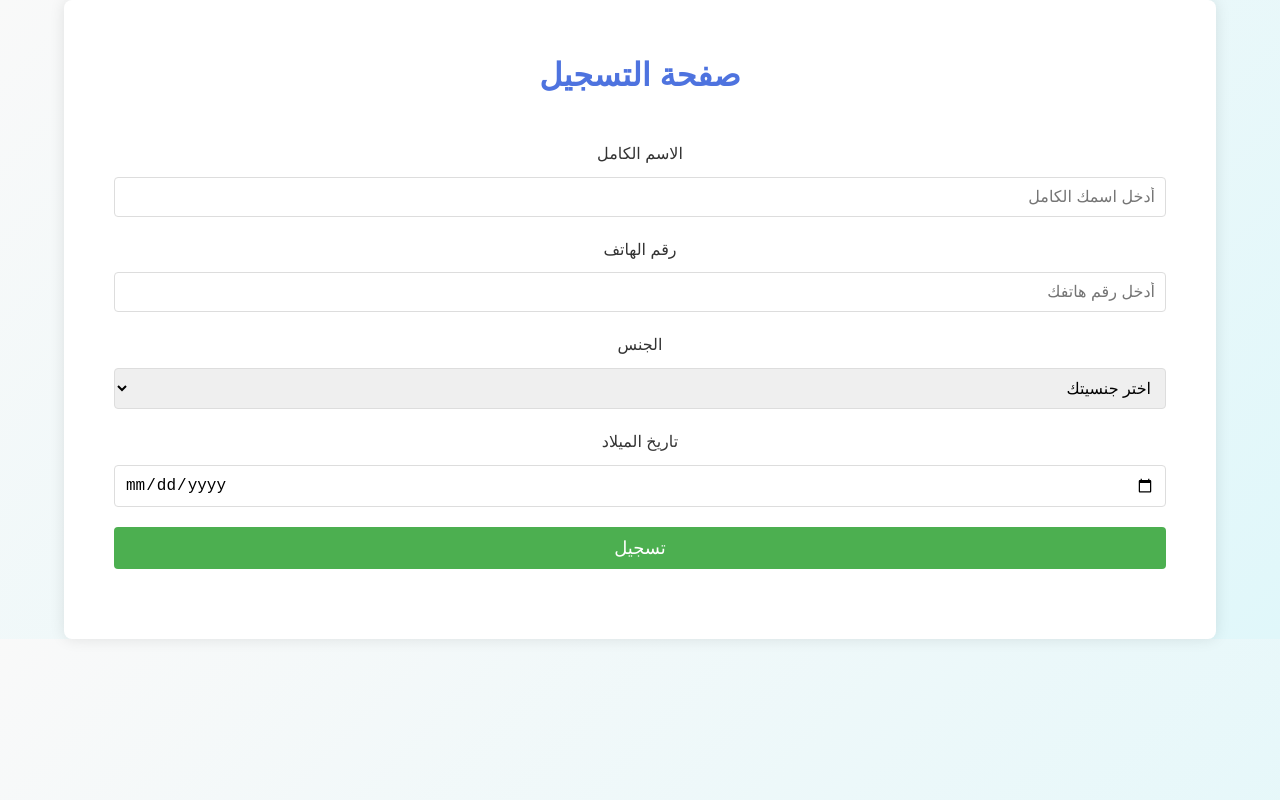
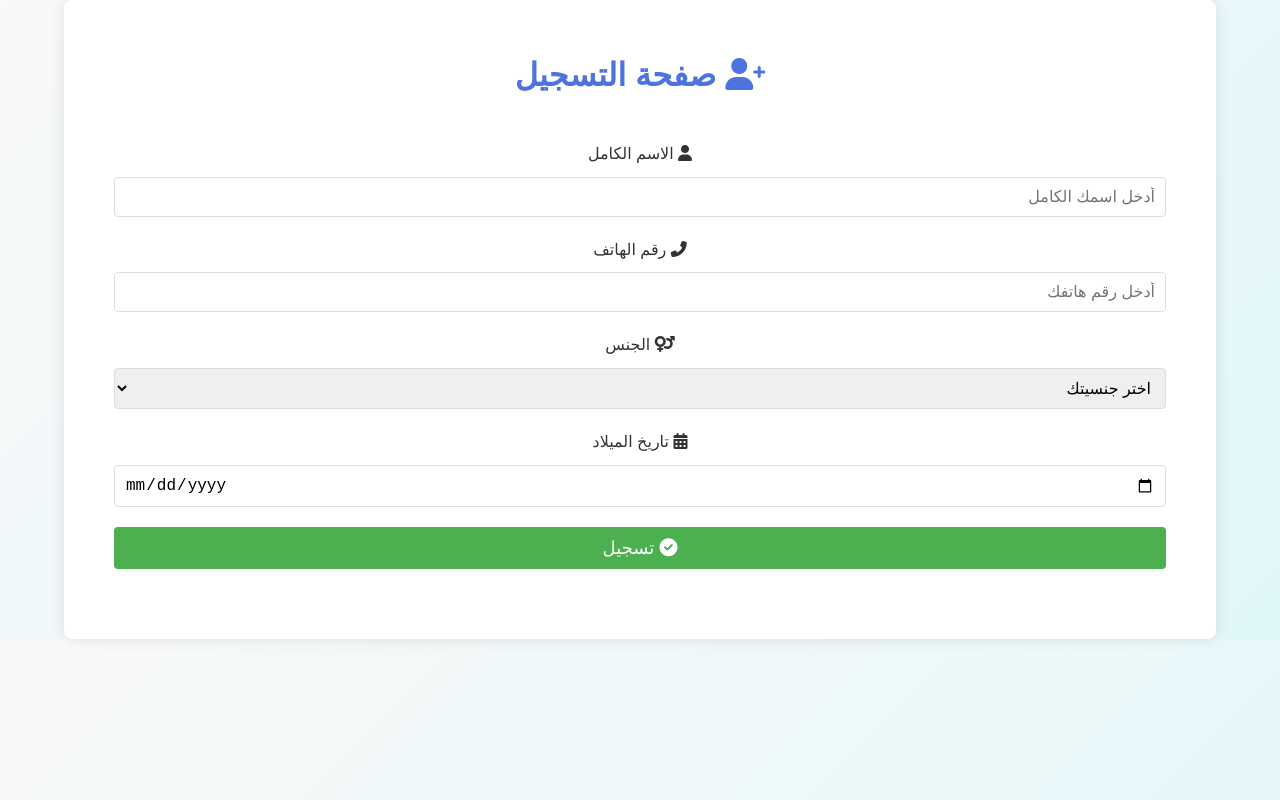
Before and after one commit to SidiM2024/Quran, a plain HTML site: page forum.html in a window 1280 px wide. Drawn offline with Linux system fonts and the light colour scheme.

Commit message:
Update forum.html

```diff
--- a/forum.html
+++ b/forum.html
@@ -9,22 +9,20 @@
 </head>
 <body>
 
-
-
     <!-- المحتوى الرئيسي -->
     <div class="container">
-            <h2>صفحة التسجيل</h2>
+        <h2><i class="fas fa-user-plus"></i> صفحة التسجيل</h2>
         <form id="registration-form">
             <div class="form-group">
-                    <label for="name">الاسم الكامل</label>
+                <label for="name"><i class="fas fa-user"></i> الاسم الكامل</label>
                 <input type="text" id="name" name="name" required placeholder="أدخل اسمك الكامل">
             </div>
             <div class="form-group">
-                    <label for="phone">رقم الهاتف</label>
+                <label for="phone"><i class="fas fa-phone-alt"></i> رقم الهاتف</label>
                 <input type="text" id="phone" name="phone" required placeholder="أدخل رقم هاتفك">
             </div>
             <div class="form-group">
-                    <label for="gender">الجنس</label>
+                <label for="gender"><i class="fas fa-venus-mars"></i> الجنس</label>
                 <select id="gender" name="gender" required>
                     <option value="" disabled selected>اختر جنسيتك</option>
                     <option value="male">رجل</option>
@@ -32,17 +30,19 @@
                 </select>
             </div>
             <div class="form-group">
-                    <label for="dob">تاريخ الميلاد</label>
+                <label for="dob"><i class="fas fa-calendar-alt"></i> تاريخ الميلاد</label>
                 <input type="date" id="dob" name="dob" required>
             </div>
             <div class="form-group">
-                    <button type="submit">تسجيل</button>
+                <button type="submit"><i class="fas fa-check-circle"></i> تسجيل</button>
             </div>
         </form>
+
+        <!-- رسالة عند التفاعل مع النموذج -->
         <div class="message" id="message"></div>
-        </div>
     </div>
 
     <script src="script.js"></script>
+
 </body>
 </html>
```
Lines whose indentation alone changed are shown as unchanged.
